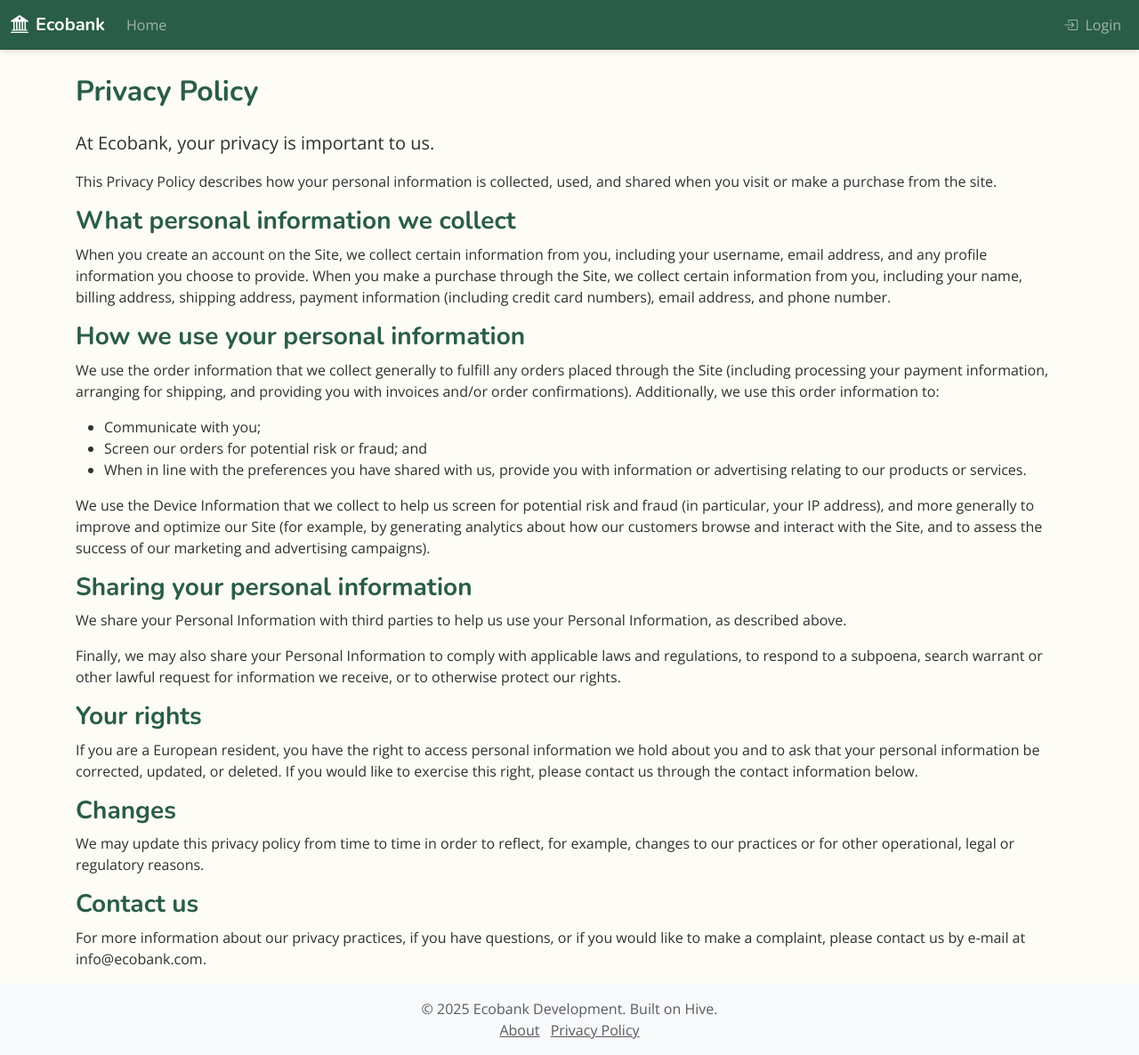
After one commit to TheCrazyGM/ecobank, a Flask app: page /privacy in a window 1280 px wide. The commit adds this page. Shown: the whole page at 89% size. Run offline with Flask 3, Linux system fonts and the light colour scheme; some libraries are stand-ins or nearby versions.

Commit message:
feat: Introduce About and Privacy Policy pages, implement global 404/500 error handling, and update footer with dynamic year.

```diff
--- a/app/__init__.py
+++ b/app/__init__.py
@@ -59,6 +59,13 @@ def create_app(config_class=Config):
     # Register filters
     app.jinja_env.filters["markdown"] = render_markdown
 
+    # Context Processors
+    @app.context_processor
+    def inject_now():
+        from datetime import datetime, timezone
+
+        return {"now": datetime.now(timezone.utc)}
+
     login_manager.login_view = "auth.login"
 
     # Register blueprints
@@ -102,6 +109,10 @@ def create_app(config_class=Config):
 
     app.register_blueprint(notifications_bp, url_prefix="/notifications")
 
+    from app.errors import bp as errors_bp
+
+    app.register_blueprint(errors_bp)
+
     import os  # Ensure os is imported
 
     if not app.debug and not app.testing:
--- /dev/null
+++ b/app/errors/__init__.py
@@ -0,0 +1,5 @@
+from flask import Blueprint
+
+bp = Blueprint("errors", __name__)
+
+from app.errors import handlers  # noqa
--- a/app/main/routes.py
+++ b/app/main/routes.py
@@ -186,3 +186,13 @@ def hive_tag_feed(tag):
     return render_template(
         "hive/tag_feed.html", tag=tag, entries=entries, next_cursor=next_cursor
     )
+
+
+@bp.route("/about")
+def about():
+    return render_template("main/about.html", title=_("About Ecobank"))
+
+
+@bp.route("/privacy")
+def privacy():
+    return render_template("main/privacy.html", title=_("Privacy Policy"))
--- a/app/templates/base.html
+++ b/app/templates/base.html
@@ -137,7 +137,12 @@
 
     <footer class="footer mt-auto py-3 bg-light">
       <div class="container text-center">
-        <span class="text-muted">&copy; 2025 Ecobank Development. Built on Hive.</span>
+        <span class="text-muted">
+          &copy; {{ now.year }} Ecobank Development. Built on Hive.
+          <br>
+          <a href="{{ url_for('main.about') }}" class="text-muted me-2">{{ _('About') }}</a>
+          <a href="{{ url_for('main.privacy') }}" class="text-muted">{{ _('Privacy Policy') }}</a>
+        </span>
       </div>
     </footer>
 
--- /dev/null
+++ b/app/templates/main/privacy.html
@@ -0,0 +1,34 @@
+{% extends "base.html" %}
+
+{% block title %}{{ _('Privacy Policy') }}{% endblock %}
+
+{% block content %}
+    <h2 class="mb-4">{{ _('Privacy Policy') }}</h2>
+    <p class="lead">{{ _('At Ecobank, your privacy is important to us.') }}</p>
+    <p>{{ _('This Privacy Policy describes how your personal information is collected, used, and shared when you visit or make a purchase from the site.') }}</p>
+
+    <h3>{{ _('What personal information we collect') }}</h3>
+    <p>{{ _('When you create an account on the Site, we collect certain information from you, including your username, email address, and any profile information you choose to provide. When you make a purchase through the Site, we collect certain information from you, including your name, billing address, shipping address, payment information (including credit card numbers), email address, and phone number.') }}</p>
+
+    <h3>{{ _('How we use your personal information') }}</h3>
+    <p>{{ _('We use the order information that we collect generally to fulfill any orders placed through the Site (including processing your payment information, arranging for shipping, and providing you with invoices and/or order confirmations).  Additionally, we use this order information to:') }}</p>
+    <ul>
+        <li>{{ _('Communicate with you;') }}</li>
+        <li>{{ _('Screen our orders for potential risk or fraud; and') }}</li>
+        <li>{{ _('When in line with the preferences you have shared with us, provide you with information or advertising relating to our products or services.') }}</li>
+    </ul>
+    <p>{{ _('We use the Device Information that we collect to help us screen for potential risk and fraud (in particular, your IP address), and more generally to improve and optimize our Site (for example, by generating analytics about how our customers browse and interact with the Site, and to assess the success of our marketing and advertising campaigns).') }}</p>
+
+    <h3>{{ _('Sharing your personal information') }}</h3>
+    <p>{{ _('We share your Personal Information with third parties to help us use your Personal Information, as described above.') }}</p>
+    <p>{{ _('Finally, we may also share your Personal Information to comply with applicable laws and regulations, to respond to a subpoena, search warrant or other lawful request for information we receive, or to otherwise protect our rights.') }}</p>
+
+    <h3>{{ _('Your rights') }}</h3>
+    <p>{{ _('If you are a European resident, you have the right to access personal information we hold about you and to ask that your personal information be corrected, updated, or deleted. If you would like to exercise this right, please contact us through the contact information below.') }}</p>
+
+    <h3>{{ _('Changes') }}</h3>
+    <p>{{ _('We may update this privacy policy from time to time in order to reflect, for example, changes to our practices or for other operational, legal or regulatory reasons.') }}</p>
+
+    <h3>{{ _('Contact us') }}</h3>
+    <p>{{ _('For more information about our privacy practices, if you have questions, or if you would like to make a complaint, please contact us by e-mail at info@ecobank.com.') }}</p>
+{% endblock %}
```
Also changed, not shown: app/auth/routes.py (+45 -0 lines), app/errors/handlers.py (added, +14 -0 lines), app/templates/errors/404.html (added, +10 -0 lines), app/templates/errors/500.html (added, +10 -0 lines), app/templates/main/about.html (added, +10 -0 lines), translations/es/LC_MESSAGES/messages.po.
